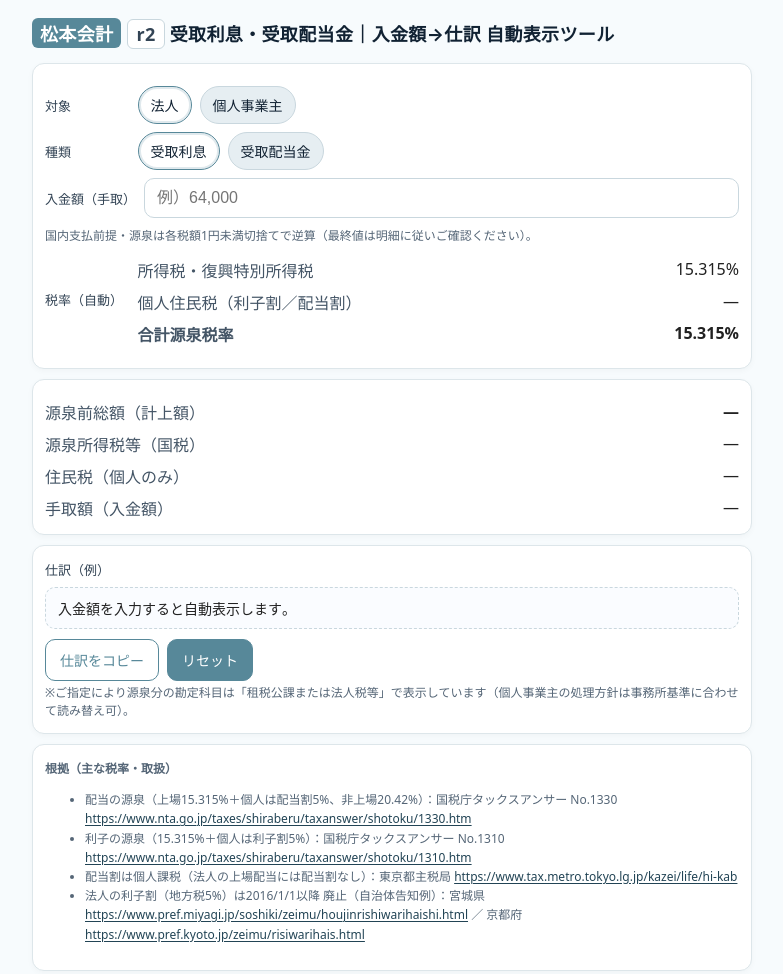
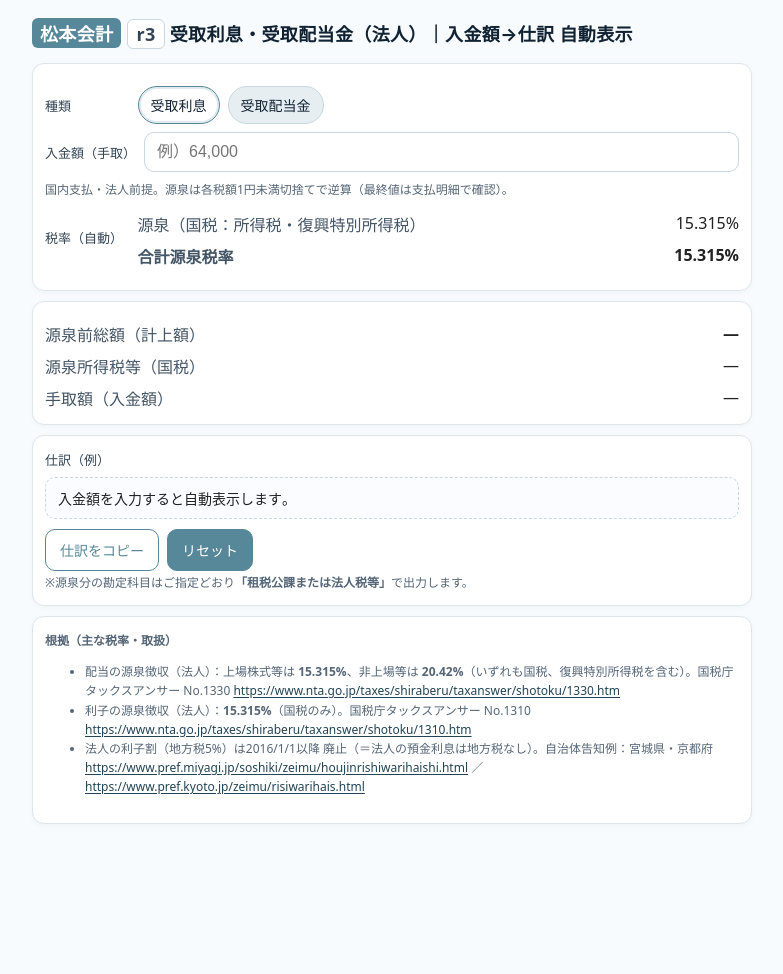
Before and after one commit to takatrp/withholding, a plain HTML site: page index.html in a window 1280 px wide. Shown: the whole page, without its empty margins (248-1031 px from the left). After the commit the page ends 862 px from the top, so only its background shows below. Drawn offline with Linux system fonts and the light colour scheme.

Commit message:
index.html を更新

```diff
--- a/index.html
+++ b/index.html
@@ -3,7 +3,7 @@
 <head>
 <meta charset="utf-8">
 <meta name="viewport" content="width=device-width,initial-scale=1">
-<title>受取利息・受取配当金 仕訳自動表示ツール</title>
+<title>受取利息・受取配当金（法人） 仕訳自動表示ツール</title>
 <style>
   :root{ --brand:#578899; --bg:#f7fbfd; --chip-on:#ffffff; --chip-off:#e6eef2; }
   html,body{margin:0;padding:0;font-family:system-ui,-apple-system,BlinkMacSystemFont,"Segoe UI",Roboto,"Noto Sans JP","Hiragino Kaku Gothic ProN","Yu Gothic",sans-serif;color:#222;background:var(--bg)}
@@ -34,17 +34,9 @@
 </head>
 <body>
 <div class="wrap">
-  <h1><span class="brand">松本会計</span><span class="tag">r2</span> 受取利息・受取配当金｜入金額→仕訳 自動表示ツール</h1>
+  <h1><span class="brand">松本会計</span><span class="tag">r3</span> 受取利息・受取配当金（法人）｜入金額→仕訳 自動表示</h1>
 
   <div class="card">
-    <div class="row">
-      <div class="label">対象</div>
-      <div class="chips">
-        <div class="chip"><input type="radio" name="entity" id="ent_corp" value="corp" checked><label for="ent_corp">法人</label></div>
-        <div class="chip"><input type="radio" name="entity" id="ent_sole" value="sole"><label for="ent_sole">個人事業主</label></div>
-      </div>
-    </div>
-
     <div class="row">
       <div class="label">種類</div>
       <div class="chips">
@@ -65,13 +57,12 @@
       <div class="label">入金額（手取）</div>
       <input class="money" id="net" inputmode="numeric" placeholder="例）64,000">
     </div>
-    <div class="hint">国内支払前提・源泉は各税額1円未満切捨てで逆算（最終値は明細に従いご確認ください）。</div>
+    <div class="hint">国内支払・法人前提。源泉は各税額1円未満切捨てで逆算（最終値は支払明細で確認）。</div>
 
     <div class="row">
       <div class="label">税率（自動）</div>
       <div class="grid" style="flex:1">
-        <div class="k">所得税・復興特別所得税</div><div class="v" id="rNat">—</div>
-        <div class="k">個人住民税（利子割／配当割）</div><div class="v" id="rLoc">—</div>
+        <div class="k">源泉（国税：所得税・復興特別所得税）</div><div class="v" id="rNat">—</div>
         <div class="k strong">合計源泉税率</div><div class="v strong" id="rTot">—</div>
       </div>
     </div>
@@ -81,7 +72,6 @@
     <div class="grid">
       <div class="k">源泉前総額（計上額）</div><div class="v strong" id="gross">—</div>
       <div class="k">源泉所得税等（国税）</div><div class="v" id="taxNat">—</div>
-      <div class="k">住民税（個人のみ）</div><div class="v" id="taxLoc">—</div>
       <div class="k">手取額（入金額）</div><div class="v" id="netOut">—</div>
     </div>
   </div>
@@ -93,20 +83,18 @@
       <button class="outline" id="copyBtn">仕訳をコピー</button>
       <button id="resetBtn">リセット</button>
     </div>
-    <div class="hint">※ご指定により源泉分の勘定科目は「租税公課または法人税等」で表示しています（個人事業主の処理方針は事務所基準に合わせて読み替え可）。</div>
+    <div class="hint">※源泉分の勘定科目はご指定どおり<strong>「租税公課または法人税等」</strong>で出力します。</div>
   </div>
 
   <div class="card footer">
     <div style="font-weight:700;margin-bottom:6px">根拠（主な税率・取扱）</div>
     <ul>
-      <li>配当の源泉（上場15.315%＋個人は配当割5%、非上場20.42%）：国税庁タックスアンサー No.1330
+      <li>配当の源泉徴収（法人）：上場株式等は <strong>15.315%</strong>、非上場等は <strong>20.42%</strong>（いずれも国税、復興特別所得税を含む）。国税庁タックスアンサー No.1330
         <a href="https://www.nta.go.jp/taxes/shiraberu/taxanswer/shotoku/1330.htm">https://www.nta.go.jp/taxes/shiraberu/taxanswer/shotoku/1330.htm</a></li>
-      <li>利子の源泉（15.315%＋個人は利子割5%）：国税庁タックスアンサー No.1310
+      <li>利子の源泉徴収（法人）：<strong>15.315%</strong>（国税のみ）。国税庁タックスアンサー No.1310
         <a href="https://www.nta.go.jp/taxes/shiraberu/taxanswer/shotoku/1310.htm">https://www.nta.go.jp/taxes/shiraberu/taxanswer/shotoku/1310.htm</a></li>
-      <li>配当割は個人課税（法人の上場配当には配当割なし）：東京都主税局
-        <a href="https://www.tax.metro.tokyo.lg.jp/kazei/life/hi-kab">https://www.tax.metro.tokyo.lg.jp/kazei/life/hi-kab</a></li>
-      <li>法人の利子割（地方税5%）は2016/1/1以降 廃止（自治体告知例）：宮城県
-        <a href="https://www.pref.miyagi.jp/soshiki/zeimu/houjinrishiwarihaishi.html">https://www.pref.miyagi.jp/soshiki/zeimu/houjinrishiwarihaishi.html</a> ／ 京都府
+      <li>法人の利子割（地方税5%）は2016/1/1以降 廃止（＝法人の預金利息は地方税なし）。自治体告知例：宮城県・京都府
+        <a href="https://www.pref.miyagi.jp/soshiki/zeimu/houjinrishiwarihaishi.html">https://www.pref.miyagi.jp/soshiki/zeimu/houjinrishiwarihaishi.html</a> ／
         <a href="https://www.pref.kyoto.jp/zeimu/risiwarihais.html">https://www.pref.kyoto.jp/zeimu/risiwarihais.html</a></li>
     </ul>
   </div>
@@ -119,11 +107,9 @@ const uncomma = s => (s||"").toString().replace(/[^\d]/g,"")*1;
 const els = {
   net: document.getElementById('net'),
   rNat: document.getElementById('rNat'),
-  rLoc: document.getElementById('rLoc'),
   rTot: document.getElementById('rTot'),
   gross: document.getElementById('gross'),
   taxNat: document.getElementById('taxNat'),
-  taxLoc: document.getElementById('taxLoc'),
   netOut: document.getElementById('netOut'),
   je: document.getElementById('je'),
   copyBtn: document.getElementById('copyBtn'),
@@ -131,110 +117,83 @@ const els = {
   divSubRow: document.getElementById('divSubRow'),
 };
 
-function getSel(name){ return document.querySelector(`input[name="${name}"]:checked`).value; }
+function getSel(name){ const el=document.querySelector(`input[name="${name}"]:checked`); return el?el.value:null; }
 
-function getRates(){
-  const entity = getSel('entity'); // corp or sole
+function getRate(){
   const itype = getSel('itype');   // interest or dividend
-  let rNat=0, rLoc=0, labelNat="", labelLoc="";
-  if(itype==='interest'){
-    rNat = 0.15315;
-    rLoc = (entity==='sole') ? 0.05 : 0.0; // 個人のみ利子割
-    labelNat = "15.315%";
-    labelLoc = (entity==='sole') ? "5%" : "—";
-  }else{
-    const dkind = getSel('divkind'); // listed/unlisted
-    if(dkind==='listed'){
-      rNat = 0.15315;
-      rLoc = (entity==='sole') ? 0.05 : 0.0; // 個人のみ配当割
-      labelNat = "15.315%";
-      labelLoc = (entity==='sole') ? "5%" : "—";
-    }else{
-      rNat = 0.2042;
-      rLoc = 0.0; // 非上場は地方税なし
-      labelNat = "20.42%";
-      labelLoc = "—";
-    }
-  }
-  return {rNat, rLoc, labelNat, labelLoc};
+  if(itype==='interest'){ return {rNat:0.15315, labelNat:"15.315%"}; }
+  const dkind = getSel('divkind'); // listed/unlisted
+  if(dkind==='listed'){ return {rNat:0.15315, labelNat:"15.315%"}; }
+  return {rNat:0.2042, labelNat:"20.42%"}; // unlisted
 }
 
-// 逆算：税額は各々1円未満切捨てでネット一致する総額を探索
-function reverseFromNet(net, rNat, rLoc){
+// 逆算（国税のみ）：税額は1円未満切捨てでネット一致する総額を探索
+function reverseFromNet(net, rNat){
   if(!(net>0)) return null;
-  const rTot = rNat + rLoc;
-  let g = Math.ceil(net / (1 - rTot));
+  let g = Math.ceil(net / (1 - rNat));
   for(let i=0;i<2000;i++){
     const tNat = Math.floor(g * rNat);
-    const tLoc = Math.floor(g * rLoc);
-    const calcNet = g - tNat - tLoc;
-    if(calcNet === net){ return {gross:g, tNat, tLoc, net:calcNet}; }
+    const calcNet = g - tNat;
+    if(calcNet === net){ return {gross:g, tNat, net:calcNet}; }
     if(calcNet > net){ g--; } else { g++; }
   }
   const tNat = Math.floor(g * rNat);
-  const tLoc = Math.floor(g * rLoc);
-  return {gross:g, tNat, tLoc, net:g - tNat - tLoc};
+  return {gross:g, tNat, net:g - tNat};
 }
 
 function update(){
+  // UI 切替（配当のみサブ区分表示）
   const itype = getSel('itype');
   els.divSubRow.style.display = (itype==='dividend') ? '' : 'none';
 
+  // 入力フォーマット（カンマ付）
   const raw = uncomma(els.net.value);
   els.net.value = raw ? raw.toLocaleString("ja-JP") : "";
 
-  const {rNat, rLoc, labelNat, labelLoc} = getRates();
-  const rTot = rNat + rLoc;
-
+  const {rNat, labelNat} = getRate();
   els.rNat.textContent = labelNat;
-  els.rLoc.textContent = labelLoc;
-  els.rTot.textContent = rTot ? (Math.round(rTot*100000)/1000).toFixed(3) + "%" : "—";
+  els.rTot.textContent = labelNat;
 
   if(!raw){
     els.gross.textContent = "—";
     els.taxNat.textContent = "—";
-    els.taxLoc.textContent = "—";
     els.netOut.textContent = "—";
     els.je.textContent = "入金額を入力すると自動表示します。";
     return;
   }
 
-  const rev = reverseFromNet(raw, rNat, rLoc);
+  const rev = reverseFromNet(raw, rNat);
   if(!rev){ return; }
 
   els.gross.textContent = "¥"+fmt(rev.gross);
   els.taxNat.textContent = "¥"+fmt(rev.tNat);
-  els.taxLoc.textContent = rLoc>0 ? ("¥"+fmt(rev.tLoc)) : "—";
   els.netOut.textContent = "¥"+fmt(rev.net);
 
-  const entity = getSel('entity');
-  const it = getSel('itype');
-  const dkind = (it==='dividend') ? getSel('divkind') : "";
-  const acctRev = (it==='interest') ? "受取利息" : "受取配当金";
+  const acctRev = (itype==='interest') ? "受取利息" : "受取配当金";
   const acctTax = "租税公課または法人税等";
   const acctBank = "普通預金";
-
-  const taxTotal = rev.tNat + rev.tLoc;
 
   let lines = [];
   lines.push(`【計算内訳】`);
   lines.push(`  源泉前総額 ${acctRev}: ¥${fmt(rev.gross)}`);
-  lines.push(`  源泉所得税等（国税）: ¥${fmt(rev.tNat)}${rNat?`（税率 ${Math.round(rNat*100000)/1000}%）`:""}`);
-  if(rLoc>0) lines.push(`  住民税（利子割/配当割）: ¥${fmt(rev.tLoc)}（税率 ${Math.round(rLoc*100000)/1000}%）`);
+  lines.push(`  源泉所得税等（国税）: ¥${fmt(rev.tNat)}（税率 ${labelNat}）`);
   lines.push(`  手取額（入金額）: ¥${fmt(rev.net)}\n`);
+
   lines.push(`【仕訳（例）】`);
   lines.push(`（借）${acctBank.padEnd(14,"　")} ¥${fmt(rev.net)}`);
-  if(taxTotal>0) lines.push(`（借）${acctTax.padEnd(14,"　")} ¥${fmt(taxTotal)}`);
+  if(rev.tNat>0) lines.push(`（借）${acctTax.padEnd(14,"　")} ¥${fmt(rev.tNat)}`);
   lines.push(`　　　（貸）${acctRev.padEnd(14,"　")} ¥${fmt(rev.gross)}\n`);
-  if(it==='dividend'){
+
+  if(itype==='dividend'){
     lines.push(`※税務メモ：法人の受取配当は区分・持株割合により益金不算入あり（法人税計算で調整）。`);
   }else{
     lines.push(`※メモ：法人の預金利息は2016/1/1以後、地方税（利子割）なし。`);
   }
+
   els.je.textContent = lines.join("\n");
 }
 
-document.querySelectorAll('input[name="entity"],input[name="itype"],input[name="divkind"]').forEach(el=>{
+document.querySelectorAll('input[name="itype"],input[name="divkind"]').forEach(el=>{
   el.addEventListener('change', update);
 });
 els.net.addEventListener('input', update);
@@ -248,7 +207,6 @@ els.copyBtn.addEventListener('click', async ()=>{
   }catch(e){ alert("コピーに失敗しました。"); }
 });
 els.resetBtn.addEventListener('click', ()=>{
-  document.getElementById('ent_corp').checked = true;
   document.getElementById('t_interest').checked = true;
   document.getElementById('div_listed').checked = true;
   els.net.value = "";
```
